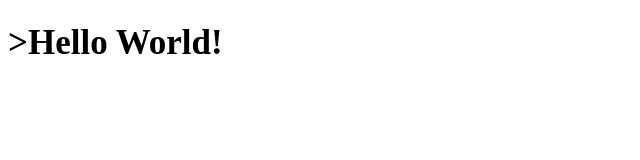
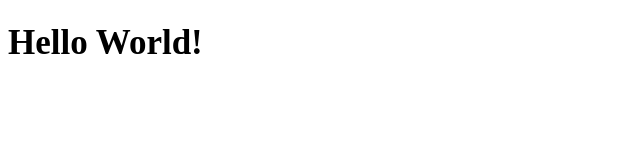
Before and after one commit to AlienExpress/Eugene, a plain HTML site: page index.html in a window 1280 px wide. Shown: the whole page, without its empty margins (0-640 px from the left). Drawn offline with Linux system fonts and the light colour scheme.

Commit message:
Update index.html

```diff
--- a/index.html
+++ b/index.html
@@ -7,6 +7,6 @@
 <title>Толстый пух</title>
     </head>
     <body>
-<h1>>Hello World!</h1>
+<h1>Hello World!</h1>
     </body>
 </html>
```
